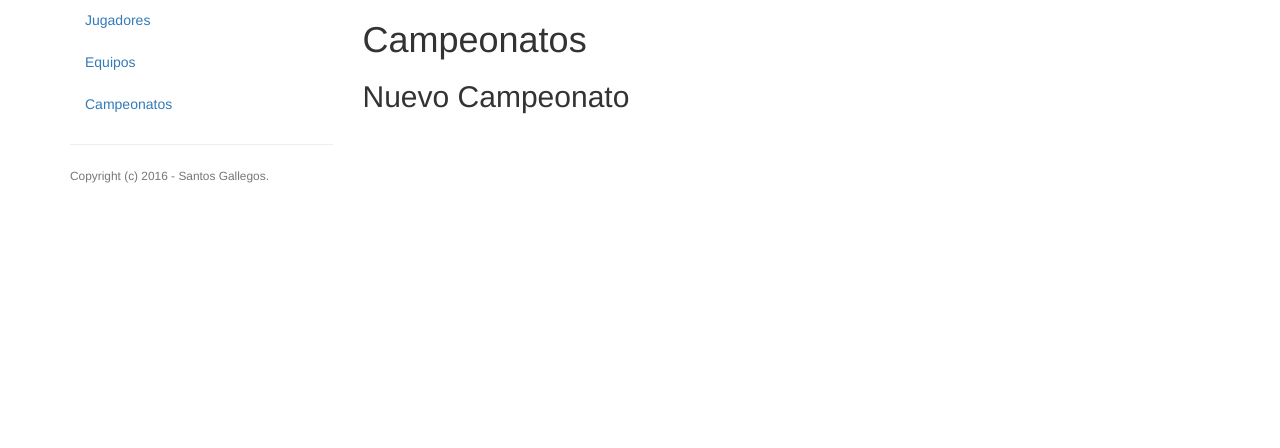
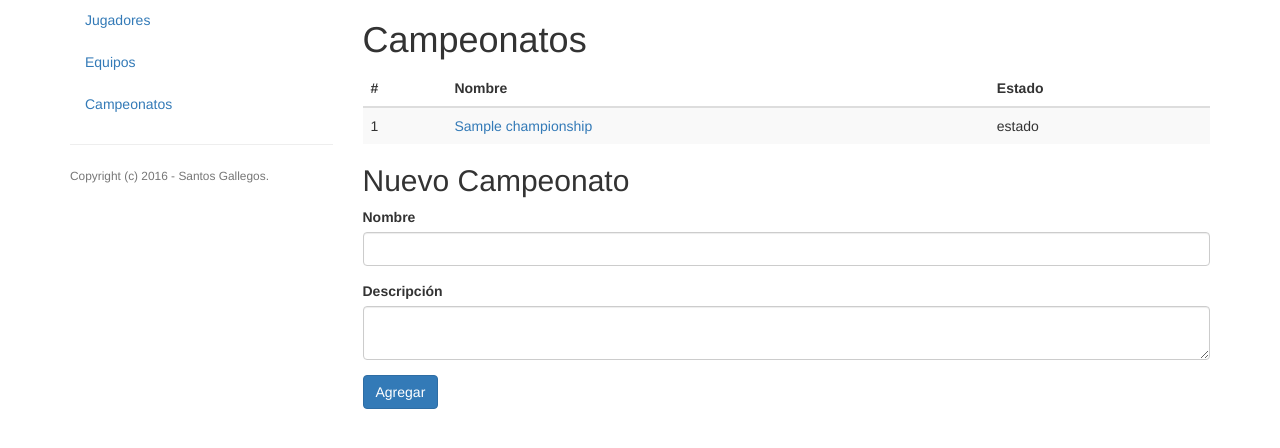
Before and after one commit to stsewd/fbcm, a Flask app: template fbcm/templates/championships.html in a window 1280 px wide. Shown: the top 448 px of the page. Run offline with Flask 2, Linux system fonts and the light colour scheme; the template is opened without the code that fills it: values that come from a table or form of the project are taken from there, most other values are stand-ins (such as "Sample title", 1, 10 or a date in 2020); some libraries are stand-ins or nearby versions.

Commit message:
Add championships view/template/form

```diff
--- a/fbcm/forms.py
+++ b/fbcm/forms.py
@@ -1,9 +1,9 @@
 from pony.orm import db_session
 from flask_wtf import FlaskForm
-from wtforms import StringField
+from wtforms import StringField, TextAreaField
 from wtforms.validators import DataRequired, Length, ValidationError
 
-from .models import Player, Team
+from .models import Player, Team, Championship
 
 
 def only_alpha(form, field):
@@ -68,3 +68,26 @@ class TeamForm(FlaskForm):
     @db_session
     def _team_exists(name):
         return Team.exists(name=name)
+
+
+class ChampionshipForm(FlaskForm):
+    name = StringField('Nombre', validators=[
+        DataRequired(message="Nombre faltante."),
+        Length(max=90, message="Nombre demasiado largo.")
+    ])
+    description = TextAreaField('Descripción', validators=[
+        Length(max=500, message="Descripción demasiada larga.")
+    ])
+
+    def validate_name(form, field):
+        error = ""
+        name = field.data
+        if ChampionshipForm._championship_exists(name):
+            error = "El nombre ya está ocupado."
+        if error:
+            raise ValidationError(error)
+
+    @staticmethod
+    @db_session
+    def _championship_exists(name):
+        return Championship.exists(name=name)
--- a/fbcm/models.py
+++ b/fbcm/models.py
@@ -44,7 +44,7 @@ class Team(db.Entity):
 
 class Championship(db.Entity):
     id = orm.PrimaryKey(int, auto=True)
-    name = orm.Required(str, unique=True)
+    name = orm.Required(str, 90, unique=True)
     description = orm.Optional(str, 500)
     teams = orm.Set('TeamChampionship')
     stages = orm.Set('Stage')  # Only four
--- a/fbcm/static/js/common.js
+++ b/fbcm/static/js/common.js
@@ -60,3 +60,7 @@ sendRequest('#form-add-player', 'POST', '/players/new', function (data, status)
 sendRequest('#form-add-team', 'POST', '/teams/new', function (data, status) {
     showAlert('alert-success', 'Equipo agregado.');
 });
+
+sendRequest('#form-add-championship', 'POST', '/championships/new', function (data, status) {
+    showAlert('alert-success', 'Campeonato agregado.');
+});
--- a/fbcm/templates/championships.html
+++ b/fbcm/templates/championships.html
@@ -5,7 +5,30 @@
 
 {% block body %}
 <h1>Campeonatos</h1>
+<table class="table table-striped table-hover">
+  <thead>
+    <tr>
+      <th>#</th>
+      <th>Nombre</th>
+      <th>Estado</th>
+    </tr>
+  </thead>
+  <tbody>
+    {% for championship in championships %}
+    <tr>
+      <td scope="row">
+        {{ loop.index }}
+      </td>
+      <td>
+        <a href="{{ url_for('championships', id=championship.id) }}">{{ championship.name }}</a>
+      </td>
+      <td>estado</td>
+    </tr>
+    {% endfor %}
+  </tbody>
+</table>
 
 <h2>Nuevo Campeonato</h2>
+{{ macros.make_form(form, 'form-add-championship') }}
 
 {% endblock %}
--- a/fbcm/views.py
+++ b/fbcm/views.py
@@ -8,8 +8,8 @@ from flask import (
 )
 
 from . import app
-from .models import FbcmError, Player, Team
-from .forms import PlayerForm, TeamForm
+from .models import FbcmError, Player, Team, Championship
+from .forms import PlayerForm, TeamForm, ChampionshipForm
 
 
 def get_first_error(form):
@@ -81,7 +81,30 @@ def championships(id):
     if id:
         return "Championship: {}".format(id)
     else:
-        return render_template('championships.html', championships=None)
+        with db_session:
+            championships = Championship.select()
+            form = ChampionshipForm(csrf_enabled=False)
+            return render_template(
+                'championships.html',
+                championships=championships,
+                form=form
+            )
+
+
+@app.route('/championships/new', methods=['POST'])
+def add_championship():
+    form = ChampionshipForm(csrf_enabled=False)
+    if form.validate_on_submit():
+        with db_session:
+            Championship(
+                **form.data,
+                points_winner=2,
+                points_draw=1,
+                points_loser=0
+            )
+        return redirect(url_for('championships'))
+    else:
+        raise FbcmError(get_first_error(form))
 
 
 @app.errorhandler(FbcmError)
```
